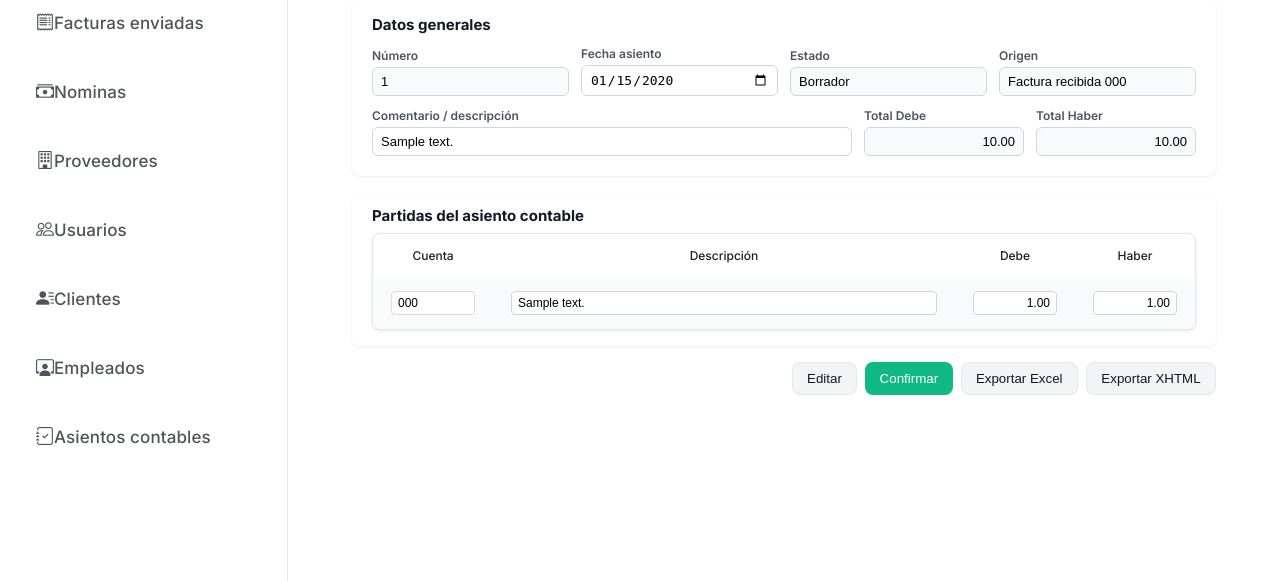
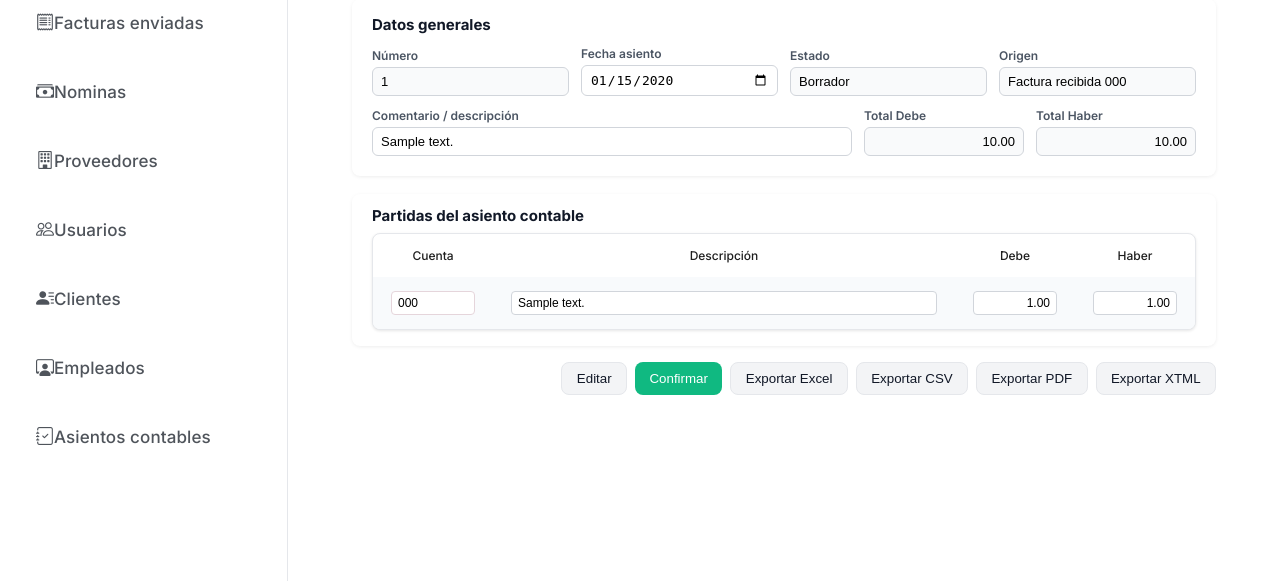
Before and after one commit to smartbookai/backend, a Django app: page /asientos-contables/1/ in a window 1280 px wide. Shown: the part 219-800 px from the top of the page. Run offline with Django 5.2, Linux system fonts and the light colour scheme; a user stored in the database is signed in; tables that the repository leaves empty hold one stand-in row (values such as "Sample post"); grey boxes marked "Sample" are stand-in pictures; parts of the project's set-up code (start-up, migrations or seed data) failed here and were passed over.

Commit message:
xtml pdf csv

```diff
--- a/sba/urls.py
+++ b/sba/urls.py
@@ -78,7 +78,9 @@ urlpatterns = [
     path('api/accounting-entries/<int:entry_id>/confirm/', views.api_confirm_accounting_entry, name='api_confirm_accounting_entry'),
     path('api/accounting-entries/<int:entry_id>/update/', views.api_update_accounting_entry, name='api_update_accounting_entry'),
     path('api/accounting-entries/<int:entry_id>/export-excel/', views.api_export_accounting_entry_excel, name='api_export_accounting_entry_excel'),
-    path('api/accounting-entries/<int:entry_id>/export-xhtml/', views.api_export_accounting_entry_xhtml, name='api_export_accounting_entry_xhtml'),
+    path('api/accounting-entries/<int:entry_id>/export-csv/', views.api_export_accounting_entry_csv, name='api_export_accounting_entry_csv'),
+    path('api/accounting-entries/<int:entry_id>/export-pdf/', views.api_export_accounting_entry_pdf, name='api_export_accounting_entry_pdf'),
+    path('api/accounting-entries/<int:entry_id>/export-xtml/', views.api_export_accounting_entry_xtml, name='api_export_accounting_entry_xtml'),
 
 ]
 
--- a/sba_app/views.py
+++ b/sba_app/views.py
@@ -16,6 +16,8 @@ import os
 import csv
 from django.conf import settings
 from django.core.files.storage import default_storage
+from reportlab.pdfgen import canvas
+from reportlab.lib.pagesizes import A4
 
 from sba_app.models import CompanyUser, Supplier, User, UserProfile, SalesInvoice, Client, InvoiceLine, PurchaseInvoice, \
     Employee, Payroll, AccountingEntryLine, AccountingEntry
@@ -2972,8 +2974,8 @@ def api_export_accounting_entry_excel(request, entry_id):
 
 
 @login_required
-def api_export_accounting_entry_xhtml(request, entry_id):
-    """Exporta el asiento contable como un archivo XHTML descargable."""
+def api_export_accounting_entry_csv(request, entry_id):
+    """Exporta el asiento contable como CSV estándar."""
     company = get_current_company(request.user)
 
     try:
@@ -2984,7 +2986,127 @@ def api_export_accounting_entry_xhtml(request, entry_id):
     except AccountingEntry.DoesNotExist:
         raise Http404("Asiento no encontrado")
 
-    filename = f"asiento_{entry.entry_number or entry.id}.xhtml"
+    filename = f"asiento_{entry.entry_number or entry.id}.csv"
+
+    response = HttpResponse(content_type='text/csv; charset=utf-8')
+    response['Content-Disposition'] = f'attachment; filename="{filename}"'
+
+    # BOM UTF-8 para que Excel interprete bien acentos
+    response.write('\ufeff')
+
+    writer = csv.writer(response, delimiter=';')
+
+    writer.writerow(["ASIENTO CONTABLE"])
+    writer.writerow(["Empresa", entry.company.name])
+    writer.writerow(["Número", entry.entry_number])
+    writer.writerow(["Fecha", entry.date.strftime('%d/%m/%Y') if entry.date else ""])
+    writer.writerow(["Descripción", entry.description])
+    writer.writerow([])
+
+    writer.writerow(["Cuenta", "Descripción", "Debe", "Haber"])
+    for line in entry.lines.all():
+        writer.writerow([
+            line.account_code or "",
+            line.description or "",
+            str(line.debit or Decimal('0.00')).replace('.', ','),
+            str(line.credit or Decimal('0.00')).replace('.', ','),
+        ])
+
+    writer.writerow([])
+    writer.writerow(["", "TOTALES", str(entry.debit_total).replace('.', ','), str(entry.credit_total).replace('.', ',')])
+
+    return response
+
+
+@login_required
+def api_export_accounting_entry_pdf(request, entry_id):
+    """Exporta el asiento contable a un PDF sencillo."""
+    company = get_current_company(request.user)
+
+    try:
+        entry = AccountingEntry.objects.select_related('company').prefetch_related('lines').get(
+            id=entry_id,
+            company=company,
+        )
+    except AccountingEntry.DoesNotExist:
+        raise Http404("Asiento no encontrado")
+
+    filename = f"asiento_{entry.entry_number or entry.id}.pdf"
+
+    response = HttpResponse(content_type='application/pdf')
+    response['Content-Disposition'] = f'attachment; filename="{filename}"'
+
+    p = canvas.Canvas(response, pagesize=A4)
+    width, height = A4
+
+    y = height - 40
+    p.setFont("Helvetica-Bold", 14)
+    p.drawString(40, y, f"Asiento contable #{entry.entry_number}")
+
+    p.setFont("Helvetica", 10)
+    y -= 25
+    p.drawString(40, y, f"Empresa: {entry.company.name}")
+    y -= 15
+    p.drawString(40, y, f"Número: {entry.entry_number}")
+    y -= 15
+    p.drawString(40, y, f"Fecha: {entry.date.strftime('%d/%m/%Y') if entry.date else ''}")
+    y -= 15
+    p.drawString(40, y, f"Descripción: {entry.description or ''}")
+
+    y -= 30
+    p.setFont("Helvetica-Bold", 10)
+    p.drawString(40, y, "Cuenta")
+    p.drawString(140, y, "Descripción")
+    p.drawString(380, y, "Debe")
+    p.drawString(450, y, "Haber")
+
+    y -= 15
+    p.setFont("Helvetica", 9)
+
+    for line in entry.lines.all():
+        if y < 60:
+            p.showPage()
+            y = height - 40
+            p.setFont("Helvetica-Bold", 10)
+            p.drawString(40, y, "Cuenta")
+            p.drawString(140, y, "Descripción")
+            p.drawString(380, y, "Debe")
+            p.drawString(450, y, "Haber")
+            y -= 15
+            p.setFont("Helvetica", 9)
+
+        p.drawString(40, y, (line.account_code or ""))
+        p.drawString(140, y, (line.description or "")[:40])
+        p.drawRightString(420, y, str(line.debit or Decimal('0.00')))
+        p.drawRightString(500, y, str(line.credit or Decimal('0.00')))
+        y -= 14
+
+    y -= 20
+    p.setFont("Helvetica-Bold", 10)
+    p.drawString(140, y, "TOTALES")
+    p.drawRightString(420, y, str(entry.debit_total))
+    p.drawRightString(500, y, str(entry.credit_total))
+
+    p.showPage()
+    p.save()
+
+    return response
+
+
+@login_required
+def api_export_accounting_entry_xtml(request, entry_id):
+    """Exporta el asiento contable como un archivo XTML descargable (contenido XHTML)."""
+    company = get_current_company(request.user)
+
+    try:
+        entry = AccountingEntry.objects.select_related('company').prefetch_related('lines').get(
+            id=entry_id,
+            company=company,
+        )
+    except AccountingEntry.DoesNotExist:
+        raise Http404("Asiento no encontrado")
+
+    filename = f"asiento_{entry.entry_number or entry.id}.xtml"
 
     response = HttpResponse(content_type='application/xhtml+xml; charset=utf-8')
     response['Content-Disposition'] = f'attachment; filename="{filename}"'
--- a/templates/pages/accounting_entry_detail.html
+++ b/templates/pages/accounting_entry_detail.html
@@ -109,7 +109,9 @@
       <button type="button" class="btn-primary" style="background:#10B981;border-color:#10B981;" onclick="onConfirmEntryClick()">Confirmar</button>
       {% endif %}
       <button type="button" class="btn-secondary" onclick="onExportEntryExcelClick()">Exportar Excel</button>
-      <button type="button" class="btn-secondary" onclick="onExportEntryXhtmlClick()">Exportar XHTML</button>
+      <button type="button" class="btn-secondary" onclick="onExportEntryCsvClick()">Exportar CSV</button>
+      <button type="button" class="btn-secondary" onclick="onExportEntryPdfClick()">Exportar PDF</button>
+      <button type="button" class="btn-secondary" onclick="onExportEntryXtmlClick()">Exportar XTML</button>
     </div>
   </div>
 </section>
@@ -210,8 +212,16 @@ function onExportEntryExcelClick() {
   window.location.href = '/api/accounting-entries/{{ entry.id }}/export-excel/';
 }
 
-function onExportEntryXhtmlClick() {
-  window.location.href = '/api/accounting-entries/{{ entry.id }}/export-xhtml/';
+function onExportEntryCsvClick() {
+  window.location.href = '/api/accounting-entries/{{ entry.id }}/export-csv/';
+}
+
+function onExportEntryPdfClick() {
+  window.location.href = '/api/accounting-entries/{{ entry.id }}/export-pdf/';
+}
+
+function onExportEntryXtmlClick() {
+  window.location.href = '/api/accounting-entries/{{ entry.id }}/export-xtml/';
 }
 </script>
 {% endblock %}
```
